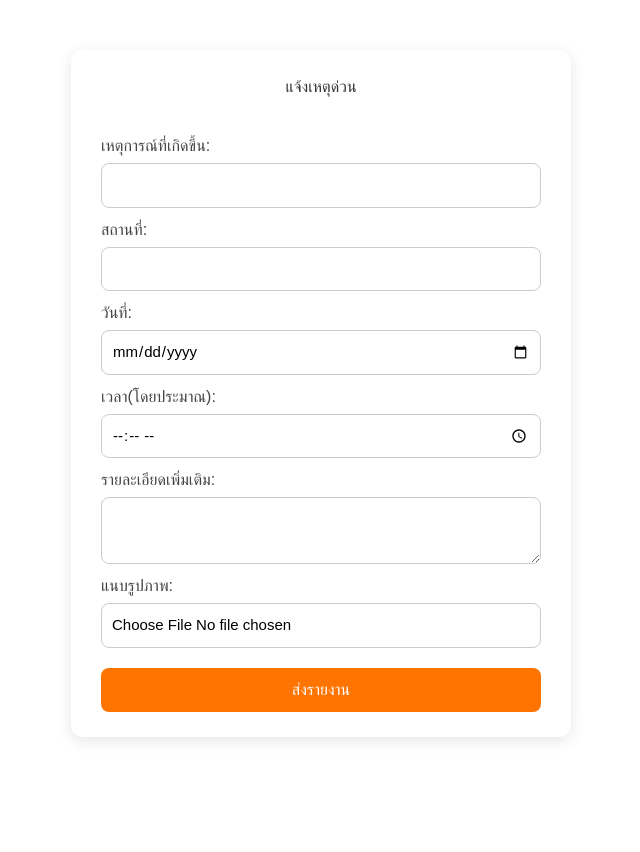
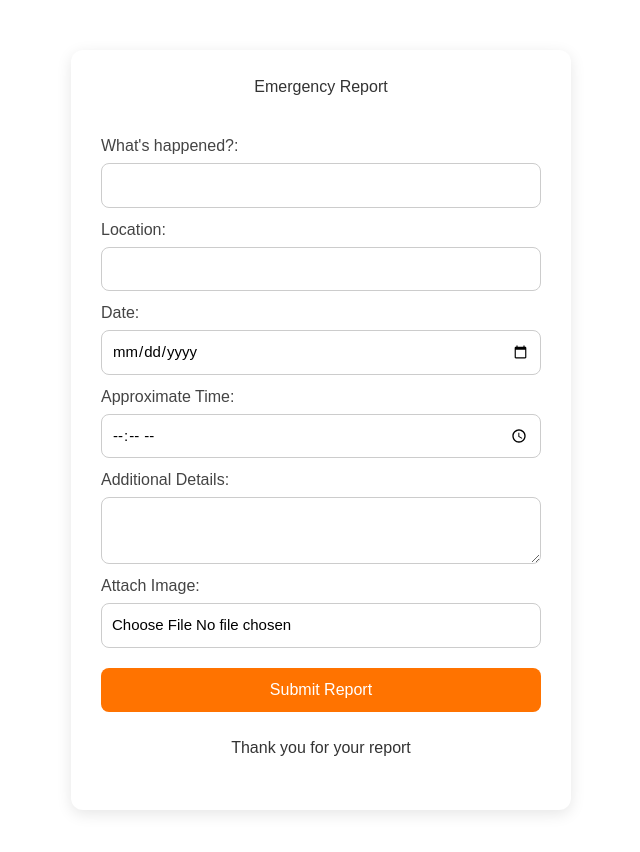
Before and after one commit to Itimistic/RescuePaw, a React (Vite) app in the folder fe-devtools/: page /reportform in a window 1280 px wide. Shown: the top 852 px of the page, without its empty margins (319-959 px from the left). Before the commit the page ends 800 px from the top, so only its background shows below. Built offline with nearby package versions, Linux system fonts and the light colour scheme.

Commit message:
update change

```diff
--- a/fe-devtools/src/pages/ReportFormPage.jsx
+++ b/fe-devtools/src/pages/ReportFormPage.jsx
@@ -34,32 +34,27 @@ function ReportFormPage() {
     const form = new FormData();
     for (const key in formData) {
       form.append(key, formData[key]);
-    }});
+    }
+  });
 
   const handleSubmit = async (e) => {
     e.preventDefault();
 
-        const payload = {
-            event: formData.event,
-            location: formData.location,
-            date: formData.date,
-            time: formData.time,
-            details: formData.details,
-            image: formData.image ? formData.image.name : null,
-        };
+    const form = new FormData();
+    for (const key in formData) {
+      form.append(key, formData[key]);
+    }
 
     try {
       const response = await fetch(`${import.meta.env.VITE_API_SERVER_BASE_URL}/api/report`, {
         method: "POST",
-                headers: {
-                    "Content-Type": "application/json",
-                },
-                body: JSON.stringify(payload),
+        body: form,
       });
 
       if (!response.ok) {
         throw new Error("Network response was not ok");
       }
+
       const data = await response.json();
       console.log("Response:", data);
       alert("ส่งรายงานสำเร็จ!");
@@ -71,9 +66,9 @@ function ReportFormPage() {
 
   return (
     <div className="form-container">
-      <h2>แจ้งเหตุด่วน</h2>
+      <h2>Emergency Report</h2>
       <form onSubmit={handleSubmit} className="report-form">
-        <label>เหตุการณ์ที่เกิดขึ้น:</label>
+        <label>What's happened?:</label>
         <input
           type="text"
           name="event"
@@ -82,7 +77,7 @@ function ReportFormPage() {
           required
         />
 
-        <label>สถานที่:</label>
+        <label>Location:</label>
         <input
           type="text"
           name="location"
@@ -91,7 +86,7 @@ function ReportFormPage() {
           required
         />
 
-        <label>วันที่:</label>
+        <label>Date:</label>
         <input
           type="date"
           name="date"
@@ -100,7 +95,7 @@ function ReportFormPage() {
           required
         />
 
-        <label>เวลา(โดยประมาณ):</label>
+        <label>Approximate Time:</label>
         <input
           type="time"
           name="time"
@@ -109,14 +104,14 @@ function ReportFormPage() {
           required
         />
 
-        <label>รายละเอียดเพิ่มเติม:</label>
+        <label>Additional Details:</label>
         <textarea
           name="details"
           value={formData.details}
           onChange={handleChange}
         />
 
-        <label>แนบรูปภาพ:</label>
+        <label>Attach Image:</label>
         <input type="file" accept="image/*" onChange={handleImageChange} />
 
         {preview && (
@@ -125,7 +120,10 @@ function ReportFormPage() {
           </div>
         )}
 
-        <button type="submit">ส่งรายงาน</button>
+        <button type="submit">Submit Report</button>
+
+        <br />
+        <h2>Thank you for your report</h2>
 
 
 
```
Lines whose indentation alone changed are shown as unchanged.
